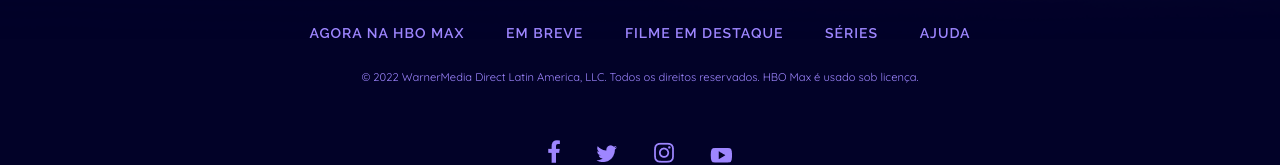
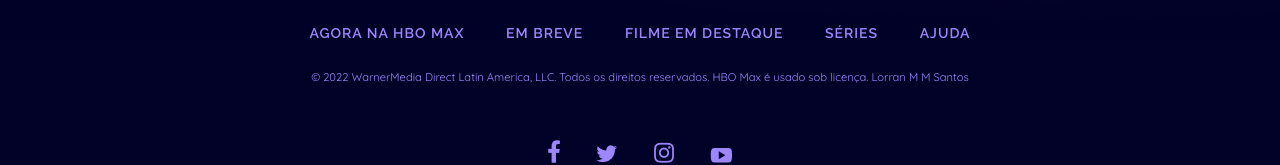
Before and after one commit to Lorran-Matheus/Clone-HBO-Max-2022, a plain HTML site: page login.html in a window 1280 px wide. Shown: the part 668-833 px from the top of the page. Drawn offline with Linux system fonts and the light colour scheme.

Commit message:
Update login.html

```diff
--- a/login.html
+++ b/login.html
@@ -47,7 +47,7 @@
             </div>
             <div class="footer__direitos">
                 <p class="small-text">© 2022 WarnerMedia Direct Latin America, LLC. Todos os direitos reservados.
-                    HBO Max é usado sob licença.</p>
+                    HBO Max é usado sob licença. Lorran M M Santos</p>
             </div>
             <div class="footer__redes">
                 <a class="footer__items" href="https://www.facebook.com/HBOMaxBr/">
```
